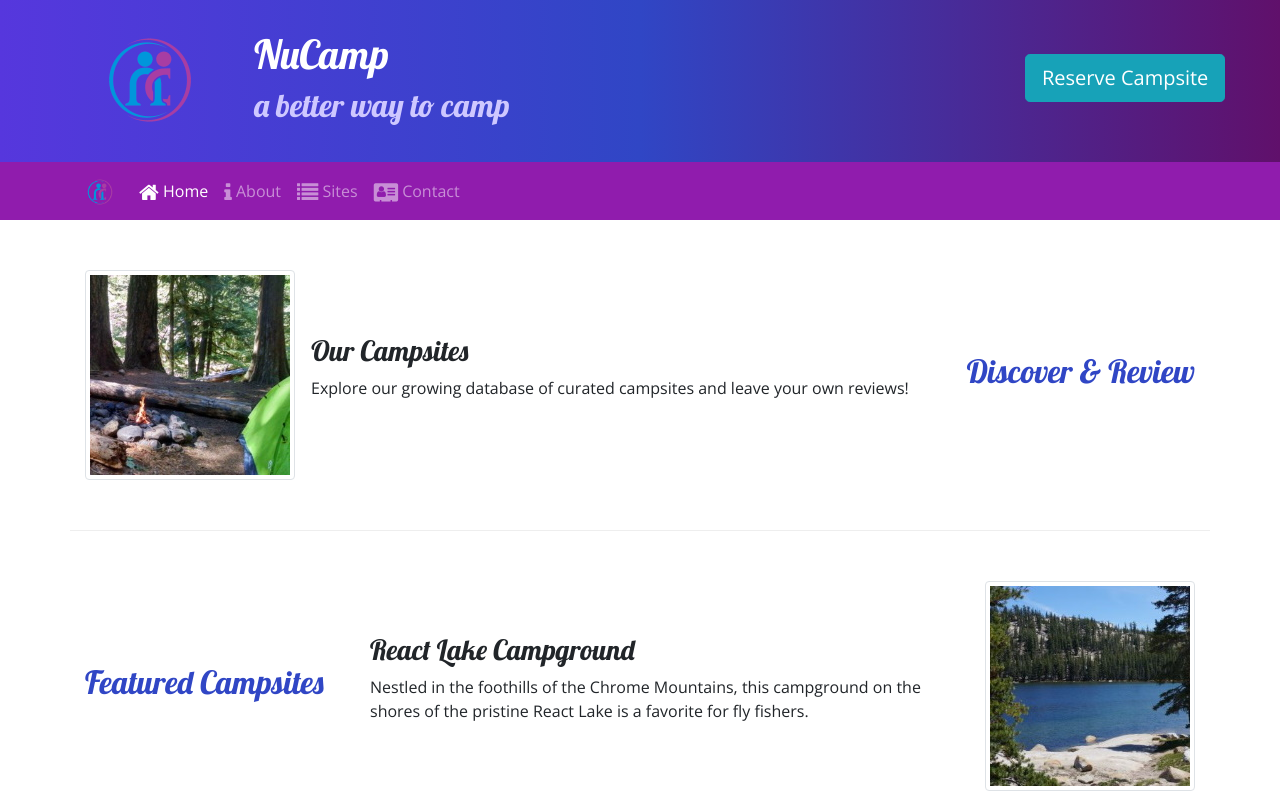
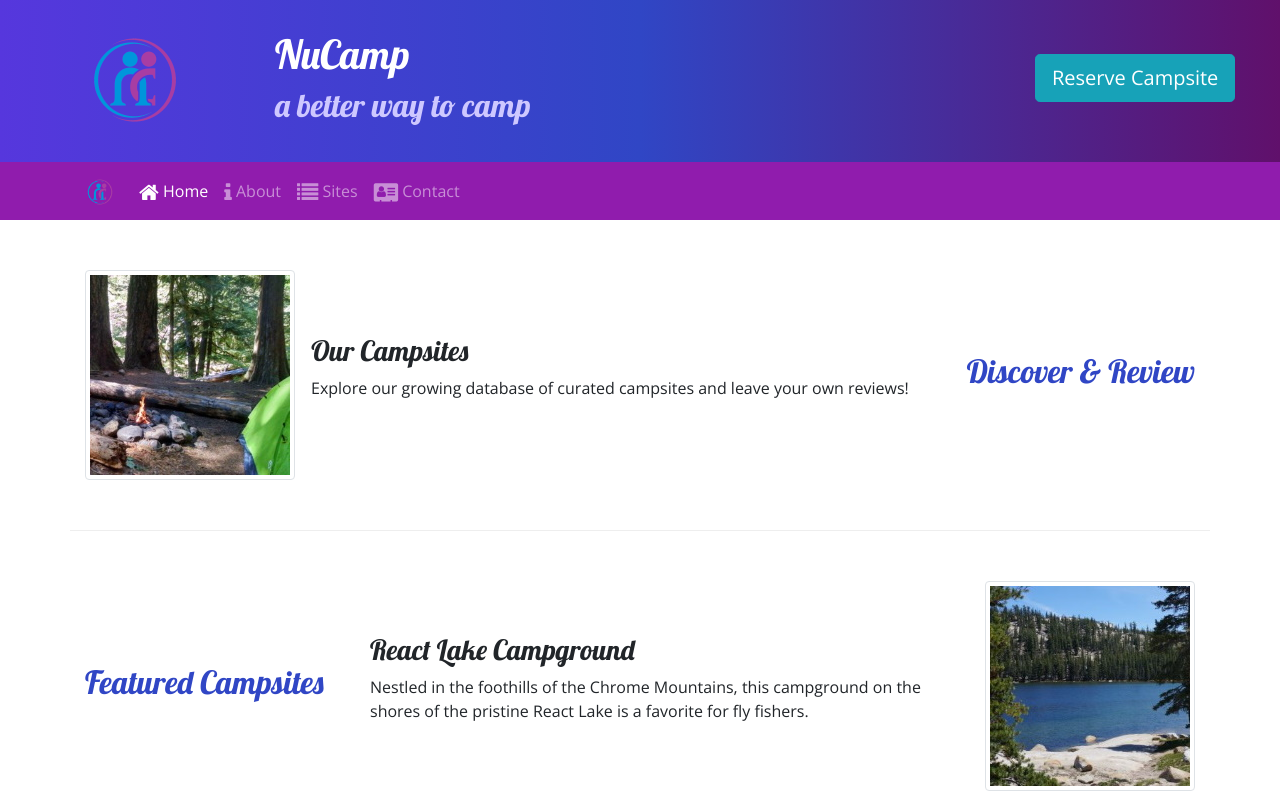
Before and after one commit to jshabani/nucampsite, a website: page index.html in a window 1280 px wide. Shown: the top 800 px of the page. Drawn offline with nearby package versions, Linux system fonts and the light colour scheme.

Commit message:
Workshop A2 Corrected

```diff
--- a/index.html
+++ b/index.html
@@ -21,9 +21,7 @@
 <body>
     <header class="jumbotron jumbotron-fluid">
         <div class="container">
-            <div class="col col-md-4 col-xl-2 mt-4 pull-right">
-                <a role="button" class="btn btn-info btn-lg text-nowrap" href="#reserveForm">Reserve Campsite</a>
-            </div>
+
         </div>
         <div class="container">
             <div class="row">
@@ -35,6 +33,9 @@
                 <div class="col">
                     <h1>NuCamp</h1>
                     <h2>a better way to camp</h2>
+                </div>
+                <div class="col-12 col-md-4 col-xl-2 mt-4">
+                    <a role="button" class="btn btn-info btn-lg text-nowrap" href="#reserveForm">Reserve Campsite</a>
                 </div>
             </div>
         </div>
```
